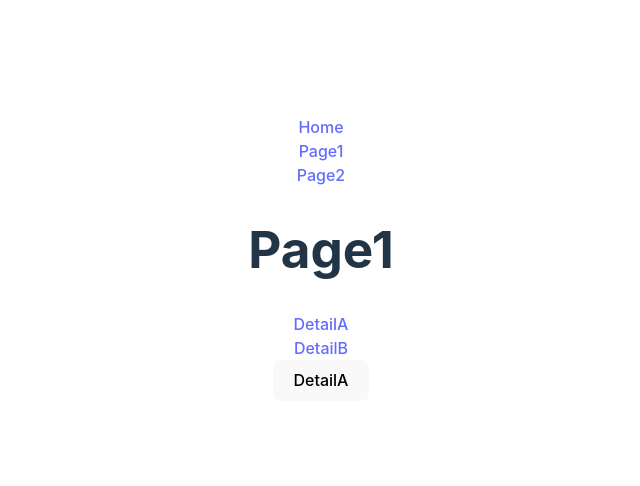
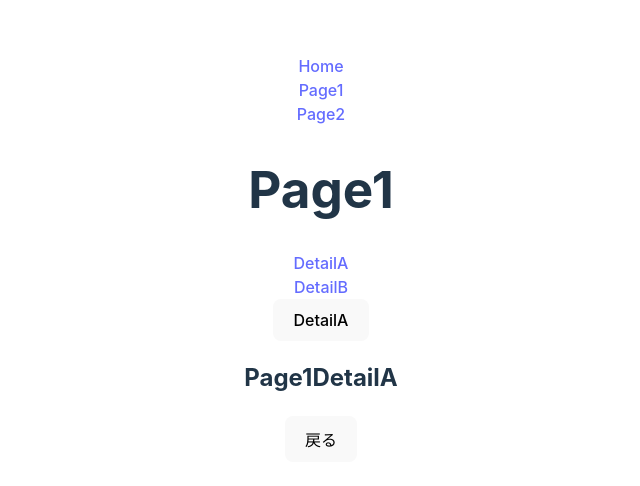
Before and after one commit to Yokonam/ReactNextLab, a React (Vite) app in the folder react_stepup/section05/: page /page1/detailA in a window 1280 px wide. Shown: the part 142-628 px from the top of the page, without its empty margins (319-959 px from the left). Built offline with nearby package versions, Linux system fonts and the light colour scheme.

Commit message:
feat: Add lazy loading for images in Page1 and Page1DetailA components

```diff
--- a/react_stepup/section05/src/Page1.tsx
+++ b/react_stepup/section05/src/Page1.tsx
@@ -1,4 +1,4 @@
-import { Link, useNavigate } from 'react-router-dom'
+import { Link, useNavigate, Outlet } from 'react-router-dom'
 interface CustomLinkProps {
   pathname: string
   state: number[]
@@ -14,13 +14,14 @@ export const Page1 = () => {
   return (
     <>
       <h1>Page1</h1>
-      <Link to={{ pathname: '/page1/detailA', state: arr } as CustomLinkProps}>
+      <Link to={{ pathname: '/page1/detailA' }} state={arr}>
         DetailA
       </Link>
       <br />
       <Link to="/page1/DetailB">DetailB</Link>
       <br />
       <button onClick={onclickDetailA}>DetailA</button>
+      <Outlet />
     </>
   )
 }
--- a/react_stepup/section05/src/Page1DetailA.tsx
+++ b/react_stepup/section05/src/Page1DetailA.tsx
@@ -4,13 +4,13 @@ export const Page1DetailA = () => {
   const navigate = useNavigate()
 
   const onclickBack = () => {
-    navigate('/page1/detailA')
+    navigate('/page1')
   }
   console.log(location.state)
 
   return (
     <>
-      <h1>Page1DetailA</h1>
+      <h2>Page1DetailA</h2>
       <button onClick={onclickBack}>戻る</button>
     </>
   )
--- a/react_stepup/section05/src/router/Router.tsx
+++ b/react_stepup/section05/src/router/Router.tsx
@@ -9,7 +9,7 @@ export const Router = () => {
   return (
     <Routes>
       <Route path="/" element={<Home />} />
-      <Route path="/page1" element={<Page1 />}>
+      <Route path="page1" element={<Page1 />}>
         {Page1Routes.map((route) => (
           <Route key={route.path} path={route.path} element={route.element} />
         ))}
```
